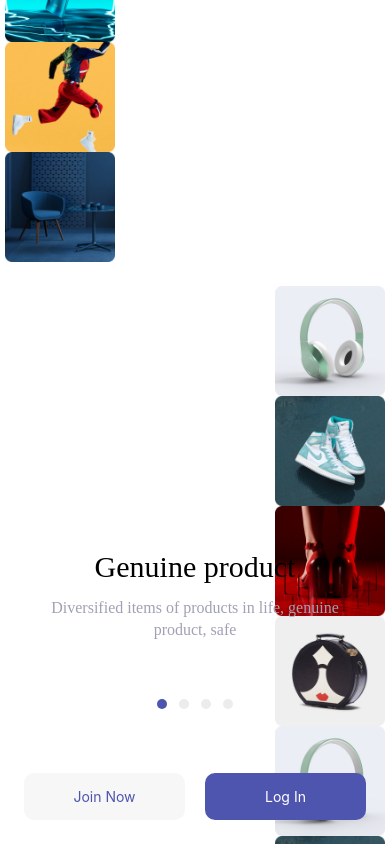
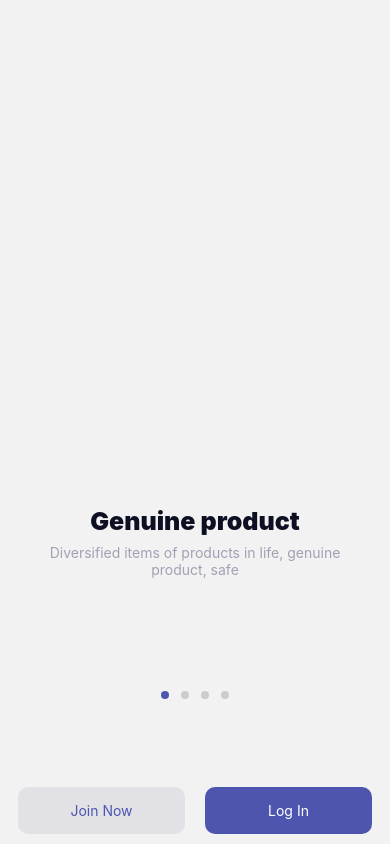
Before and after one commit to pandey97/E-Commerce, a React Native app: screen /WalkthroughScreen in a window 390 px wide. Built offline with nearby package versions, Linux system fonts and the light colour scheme.

Commit message:
walkthrough

```diff
--- a/src/views/screens/walkthrough.tsx
+++ b/src/views/screens/walkthrough.tsx
@@ -1,169 +1,61 @@
-import React,{useState, useRef} from 'react';
-import {Animated, Text, TouchableOpacity, View} from 'react-native';
-import {COLORS, FONTS, SIZES, constants} from '../../constants';
-import WalkThrough1 from './walkthrough1';
-import WalkThrough2 from './walkthrough2';
+import React, {useState} from 'react';
+import {View, Dimensions, FlatList, Text, TouchableOpacity} from 'react-native';
+import styles from '../styles/walkthroughStyle';
+import {COLORS, SIZES, constants} from '../../constants';
 
-const WalkThrough = () => {
+const windowWidth = Dimensions.get('window').width;
+const windowHeight = Dimensions.get('window').height;
 
-  const [walkthrough2Animated, setWalkthrough2Animated] = useState(false)
+const Walkthrough: React.FC = () => {
+  const [activeIndex, setActiveIndex] = useState(0);
 
-  // const onViewChangeRef = useRef(({viewableItems, changed}) =>{
-  //   console.log(viewableItems);
-  //   if(viewableItems[0].index == 1){
-  //     setWalkthrough2Animated(true)
-  //   }
-  // })
-
-  const scrollX = React.useRef(new Animated.Value(0)).current;
-
-  const Dots = () => {
-    const dotPosition = Animated.divide(scrollX, SIZES.width);
-    return (
-      <View
-        style={{
-          flexDirection: 'row',
-          alignItems: 'center',
-          justifyContent: 'center',
-        }}>
-        {constants.walkthrough.map((item, index) => {
-          const dotColor = dotPosition.interpolate({
-            inputRange: [index - 1, index, index + 1],
-            outputRange: [COLORS.dark08, COLORS.primary, COLORS.dark08],
-            extrapolate: 'clamp',
-          });
-
-          return (
-            <Animated.View
-              key={`dot-${index}`}
-              style={{
-                borderRadius: 5,
-                marginHorizontal: 6,
-                width: 10,
-                height: 10,
-                backgroundColor: dotColor,
-              }}
-            />
-          );
-        })}
-      </View>
-    );
+  const handleScroll = (event: any) => {
+    const index = Math.round(event.nativeEvent.contentOffset.x / windowWidth);
+    setActiveIndex(index);
   };
 
-  function renderFooter() {
-    return (
-      <View
-        style={{
-          position: 'absolute',
-          bottom: 0,
-          left: 0,
-          right: 0,
-          height: SIZES.height * 0.2,
-          alignItems: 'center',
-          justifyContent: 'space-between',
-          paddingHorizontal: SIZES.padding,
-          paddingVertical: SIZES.height > 700 ? SIZES.padding : 20,
-        }}>
-        <Dots />
+  return (
+    <View style={styles.container}>
+      <View style={styles.upperContainer}></View>
+      <View style={styles.lowerContainer}>
+        <FlatList
+          data={constants.walkthrough}
+          keyExtractor={(_, index) => index.toString()}
+          horizontal
+          pagingEnabled
+          showsHorizontalScrollIndicator={false}
+          onScroll={handleScroll}
+          renderItem={({item, index}) => {
+            return (
+              <View style={{width: windowWidth}}>
+                <Text style={styles.HeaderText}>{item.title}</Text>
+                <Text style={styles.HeaderSubtitle}>{item.sub_title}</Text>
+              </View>
+            );
+          }}
+        />
+        <View style={styles.dotContainer}>
+          {constants.walkthrough.map((item, index) => (
+            <View
+              key={item.id}
+              style={[styles.dot, activeIndex === index && styles.activeDot]}
+            />
+          ))}
+        </View>
         <View
-          style={{
-            flex: 1,
-            width: '100%',
-            flexDirection: 'row',
-            alignItems: 'flex-end',
-          }}>
+          style={styles.buttonContainer}>
           <TouchableOpacity
-            style={{
-              width: '50%',
-              flex: 1,
-              alignItems: 'center',
-              backgroundColor: COLORS.lightGrey,
-              marginRight: 20,
-              padding: 15,
-              borderRadius: 10,
-            }}>
+            style={styles.leftButton}>
             <Text style={{color:COLORS.primary}}>{constants.constantText.joinnow}</Text>
           </TouchableOpacity>
           <TouchableOpacity
-            style={{
-              width: '50%',
-              flex: 1,
-              alignItems: 'center',
-              backgroundColor: COLORS.primary,
-              padding: 15,
-              borderRadius: 10,
-            }}>
+            style={styles.rightButton}>
             <Text style={{color:COLORS.light}}>{constants.constantText.login}</Text>
           </TouchableOpacity>
         </View>
       </View>
-    );
-  }
-
-  return (
-    <View
-      style={{
-        flex: 1,
-        backgroundColor: COLORS.light,
-      }}>
-      <Animated.FlatList
-        data={constants.walkthrough}
-        keyExtractor={(_, index) => index.toString()}
-        horizontal
-        snapToInterval={SIZES.width}
-        decelerationRate="fast"
-        showsHorizontalScrollIndicator={false}
-        scrollEventThrottle={16}
-        // onViewableItemsChanged={onViewChangeRef.current}
-        onScroll={Animated.event(
-          [{nativeEvent: {contentOffset: {x: scrollX}}}],
-          {
-            useNativeDriver: false,
-          },
-        )}
-        renderItem={({item, index}) => {
-          return (
-            <View
-              style={{
-                width: SIZES.width,
-                justifyContent: 'center',
-              }}>
-              {/* Walkthrough Images */}
-              <View
-                style={{
-                  flex: 1,
-                  justifyContent: 'center',
-                }}>
-                {index == 0 && <WalkThrough1 />}
-              </View>
-
-              {/* Title & Description */}
-              <View
-                style={{
-                  height: SIZES.height * 0.35,
-                  alignItems: 'center',
-                  justifyContent: 'flex-start',
-                  paddingHorizontal: SIZES.padding,
-                }}>
-                <Text style={{...FONTS.h1}}>{item.title}</Text>
-                <Text
-                  style={{
-                    marginTop: SIZES.radius,
-                    textAlign: 'center',
-                    ...FONTS.body3,
-                    color: COLORS.grey,
-                  }}>
-                  {item.sub_title}
-                </Text>
-              </View>
-            </View>
-          );
-        }}
-      />
-
-      {renderFooter()}
     </View>
   );
 };
 
-export default WalkThrough;
+export default Walkthrough;
--- a/src/views/screens/walkthrough1.tsx
+++ b/src/views/screens/walkthrough1.tsx
@@ -1,106 +1,16 @@
-import React, {useEffect, useState} from 'react';
-import {View, Image, FlatList} from 'react-native';
+import React from 'react';
+import { View, FlatList, Image } from 'react-native';
+import { constants } from '../../constants';
 
-import {SIZES, constants} from '../../constants';
-
+const Walkthrough1 = () => {
   const ITEM_WIDTH = 120;
-
-const WalkThrough1 = () => {
-  const [rowImages, setRowImages] = useState([
-    ...constants.walkthrough_01_01_images,
-    ...constants.walkthrough_01_01_images,
-  ]);
-  const [currentPosition, setCurrentPosition] = useState(0);
-
-  const [row2Images, setRow2Images] = useState([
-    ...constants.walkthrough_01_02_images,
-    ...constants.walkthrough_01_02_images,
-  ]);
-  const [row2CurrentPosition, setRow2CurrentPosition] = useState(0);
-
-  const row1FlatListRef = React.useRef<FlatList>(null);
-  const row2FlatListRef = React.useRef<FlatList>(null);
-
-    // useEffect(() => {
-    //   let positionTimer: number;
-
-    //   const timer = () => {
-    //     positionTimer = setTimeout(() => {
-    //       // slider 1
-    //       setCurrentPosition(prevPosition => {
-    //         const position = Number(prevPosition) + 1;
-    //         row1FlatListRef?.current?.scrollToOffset({
-    //           offset: position,
-    //           animated: false,
-    //         });
-
-    //         const maxOffset =
-    //           constants.walkthrough_01_01_images.length * ITEM_WIDTH;
-
-    //         if (prevPosition > maxOffset) {
-    //           const offset = prevPosition - maxOffset;
-
-    //           row1FlatListRef?.current?.scrollToOffset({
-    //             offset,
-    //             animated: false,
-    //           });
-    //           return offset;
-    //         } else {
-    //           return position;
-    //         }
-    //       });
-
-    //       //slider 2
-    //       setRow2CurrentPosition(prevPosition => {
-    //         const position = Number(prevPosition) + 1;
-    //         row2FlatListRef?.current?.scrollToOffset({
-    //           offset: position,
-    //           animated: false,
-    //         });
-
-    //         const maxOffset =
-    //           constants.walkthrough_01_02_images.length * ITEM_WIDTH;
-
-    //         if (prevPosition > maxOffset) {
-    //           const offset = prevPosition - maxOffset;
-
-    //           row1FlatListRef?.current?.scrollToOffset({
-    //             offset,
-    //             animated: false,
-    //           });
-    //           return offset;
-    //         } else {
-    //           return position;
-    //         }
-    //       });
-    //       timer();
-    //     }, 32);
-    //   };
-    //   timer();
-    //   return () => {
-    //     clearTimeout(positionTimer);
-    //   };
-    // }, []);
-
-  return (
-    <View>
-      <FlatList
-        ref={row1FlatListRef}
-        data={rowImages}
-        decelerationRate="fast"
-        horizontal
-        scrollEnabled={false}
-        showsHorizontalScrollIndicator={false}
-        // listkey="Slider1"
-        keyExtractor={(_, index) => index.toString()}
-        renderItem={({item, index}) => {
-          console.log(item);
+  const renderItem = ({ item }: { item: any }) => {
     return (
       <View
         style={{
           width: ITEM_WIDTH,
           alignItems: 'center',
-                justifyContent: 'center',
+          justifyContent: 'center'
         }}>
         <Image
           source={item}
@@ -111,43 +21,18 @@ const WalkThrough1 = () => {
         />
       </View>
     );
-        }}
-      />
+  };
+
+  return (
+    <View style={{backgroundColor:'red'}}>
       <FlatList
-        ref={row2FlatListRef}
-        data={row2Images}
-        decelerationRate="fast"
-        style={{
-          marginTop: SIZES.padding,
-          transform: [{rotate: '180deg'}],
-        }}
-        horizontal
-        scrollEnabled={false}
-        showsHorizontalScrollIndicator={false}
-        // listkey="Slider2"
-        keyExtractor={(_, index) => `Slider2_${index}`}
-        renderItem={({item, index}) => {
-          return (
-            <View
-              style={{
-                width: ITEM_WIDTH,
-                alignItems: 'center',
-                justifyContent: 'center',
-                transform: [{rotate: '180deg'}],
-              }}>
-              <Image
-                source={item}
-                style={{
-                  width: 110,
-                  height: 110,
-                }}
-              />
-            </View>
-          );
-        }}
+        data={constants.walkthrough_01_01_images}
+        keyExtractor={item => item.id}
+        renderItem={renderItem}
+        horizontal={true}
       />
     </View>
   );
 };
 
-export default WalkThrough1;
+export default Walkthrough1;
--- /dev/null
+++ b/src/views/styles/walkthroughStyle.ts
@@ -0,0 +1,70 @@
+import {StyleSheet, Dimensions} from 'react-native';
+import {COLORS} from '../../constants';
+
+const windowWidth = Dimensions.get('window').width;
+const windowHeight = Dimensions.get('window').height;
+
+const styles = StyleSheet.create({
+    container: {
+         flex:1
+    },
+    upperContainer: {
+        flex:0.60
+    },
+    lowerContainer: {
+        flex:0.40,
+    },
+    dotContainer: {
+        flexDirection: 'row',
+        justifyContent: 'center'
+      },
+      dot: {
+        width: 8,
+        height: 8,
+        borderRadius: 4,
+        backgroundColor: '#ccc',
+        marginHorizontal: 6,
+      },
+      activeDot: {
+        backgroundColor: COLORS.primary,
+      },
+      HeaderText: {
+        alignSelf:'center',
+        fontSize:25,
+        fontWeight:'900',
+        color: COLORS.dark
+      },
+      HeaderSubtitle: {
+        paddingHorizontal:40,
+        textAlign:'center',
+        marginVertical:8,
+        color:COLORS.grey
+      },
+      buttonContainer: {
+        flex: 1,
+        flexDirection: 'row',
+        alignItems: 'flex-end',
+        marginHorizontal:18,
+        marginVertical:10,
+        marginTop:30
+      },
+      leftButton:{
+        width: '50%',
+        flex: 1,
+        alignItems: 'center',
+        backgroundColor: COLORS.grey20,
+        marginRight: 20,
+        padding: 15,
+        borderRadius: 10,
+      },
+      rightButton:{
+        width: '50%',
+        flex: 1,
+        alignItems: 'center',
+        backgroundColor: COLORS.primary,
+        padding: 15,
+        borderRadius: 10,
+      }
+})
+
+export default styles;
```
Also changed, not shown: 1 other file (tests, documents, lock files or other folders). Lines whose indentation alone changed are shown as unchanged.
